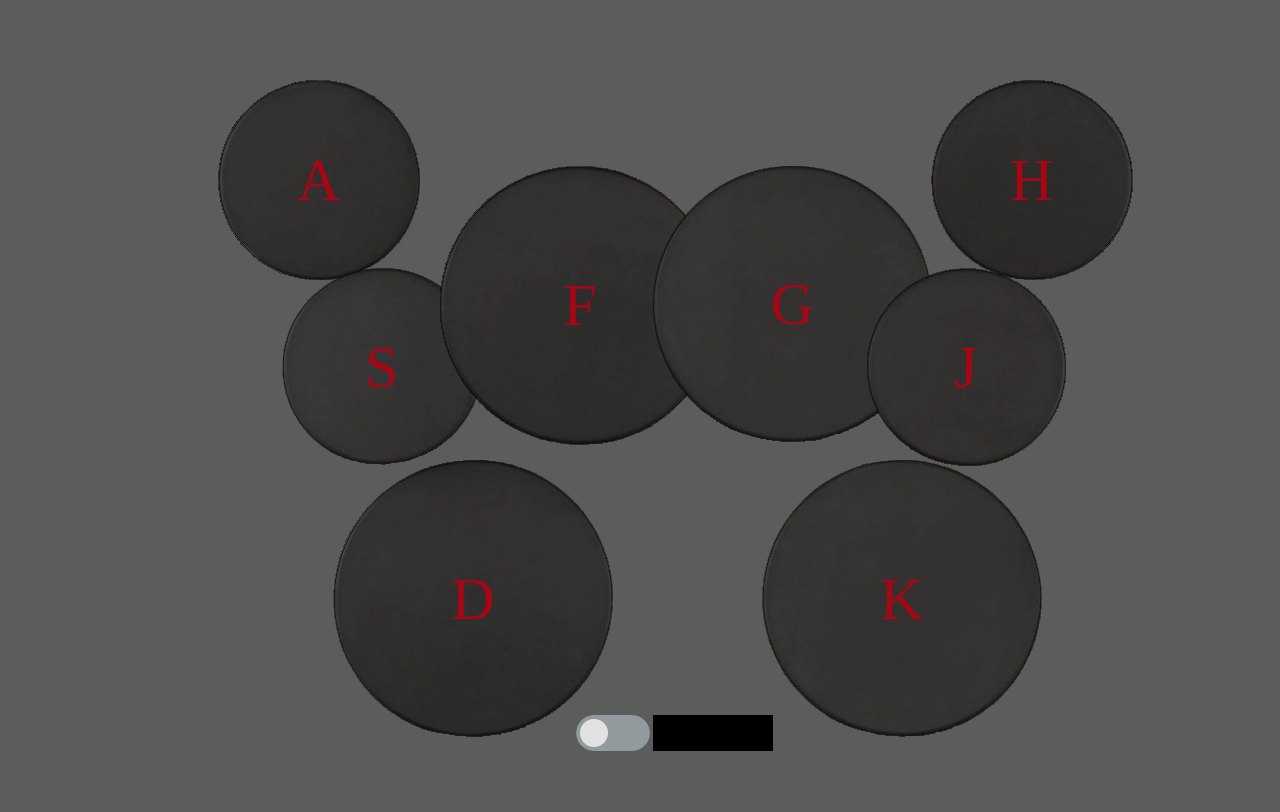
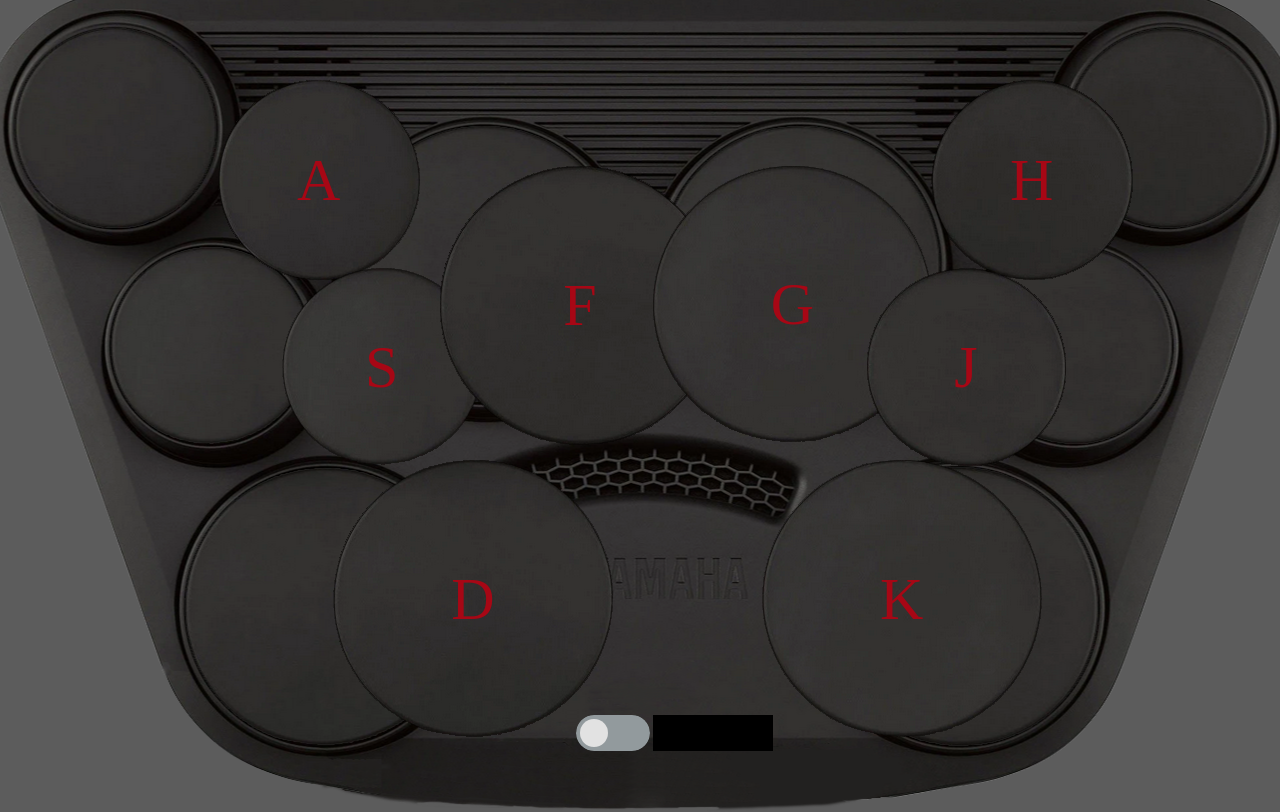
Before and after one commit to Michal-Dudzik/DrumKit, a plain HTML site: page index.html in a window 1280 px wide. Drawn offline with Linux system fonts and the light colour scheme; the site is published under a folder, as on GitHub Pages, so addresses that start at the root find nothing; a web font is replaced by a local one.

Commit message:
seems updated

```diff
--- a/index.html
+++ b/index.html
@@ -26,7 +26,7 @@
 		<audio src="./sounds/tink.wav" id="tink"></audio>
 
 		<div id="main" class="noSelect">
-			<img id="yamaha" src="/images/yamaha_noButtons.png" class="center" />
+			<img id="yamaha" src="images/yamaha_noButtons.png" class="center" />
 
 			<div id="buttons">
 				<div id="a" class="wholeDrum" style="top: 10%; left: 17%">
```
